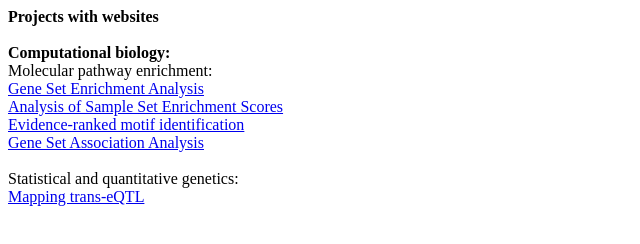
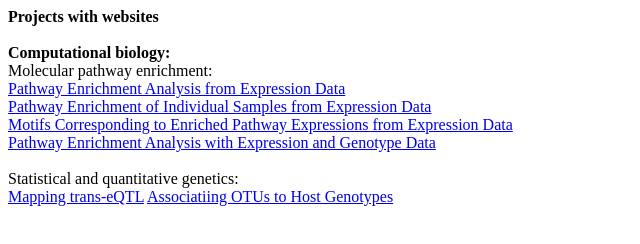
Before and after one commit to sayanmuk/sayanmuk.github.io, a plain HTML site: page software.html in a window 1280 px wide. Shown: the whole page, without its empty margins (0-640 px from the left). Drawn offline with Linux system fonts and the light colour scheme.

Commit message:
Update software.html

```diff
--- a/software.html
+++ b/software.html
@@ -7,9 +7,10 @@
 <b>Projects with websites</b><br><br>
 	<b>Computational biology:</b><br>
 Molecular pathway enrichment:<br>
-<a href="http://software.broadinstitute.org/gsea/index.jsp" target="_top">Gene Set Enrichment Analysis</a> <br>
- <a href="http://www2.stat.duke.edu/~sayan/assess/index.shtml" target="_top">Analysis of Sample Set Enrichment Scores</a><br>
-<a href="https://ohlerlab.mdc-berlin.de/software/cERMIT_82/" target="_top">Evidence-ranked motif identification</a><br>
-<a href="http://gsaa.unc.edu/login/" target="_top">Gene Set Association Analysis</a><br><br>
+<a href="http://software.broadinstitute.org/gsea/index.jsp" target="_top">Pathway Enrichment Analysis from Expression Data</a> <br>
+ <a href="http://www2.stat.duke.edu/~sayan/assess/index.shtml" target="_top">Pathway Enrichment of Individual Samples from Expression Data</a><br>
+<a href="https://ohlerlab.mdc-berlin.de/software/cERMIT_82/" target="_top">Motifs Corresponding to Enriched Pathway Expressions from Expression Data</a><br>
+<a href="http://gsaa.unc.edu/login/" target="_top">Pathway Enrichment Analysis with Expression and Genotype Data</a><br><br>
 Statistical and quantitative genetics:<br>
 <a href="http://fureylab.web.unc.edu/software/netlift/" target="_top">Mapping trans-eQTL</a>
+<a href="http://blekhman-server1.oit.umn.edu/otugenediagram/" target="_top">Associatiing OTUs to Host Genotypes</a>
```
